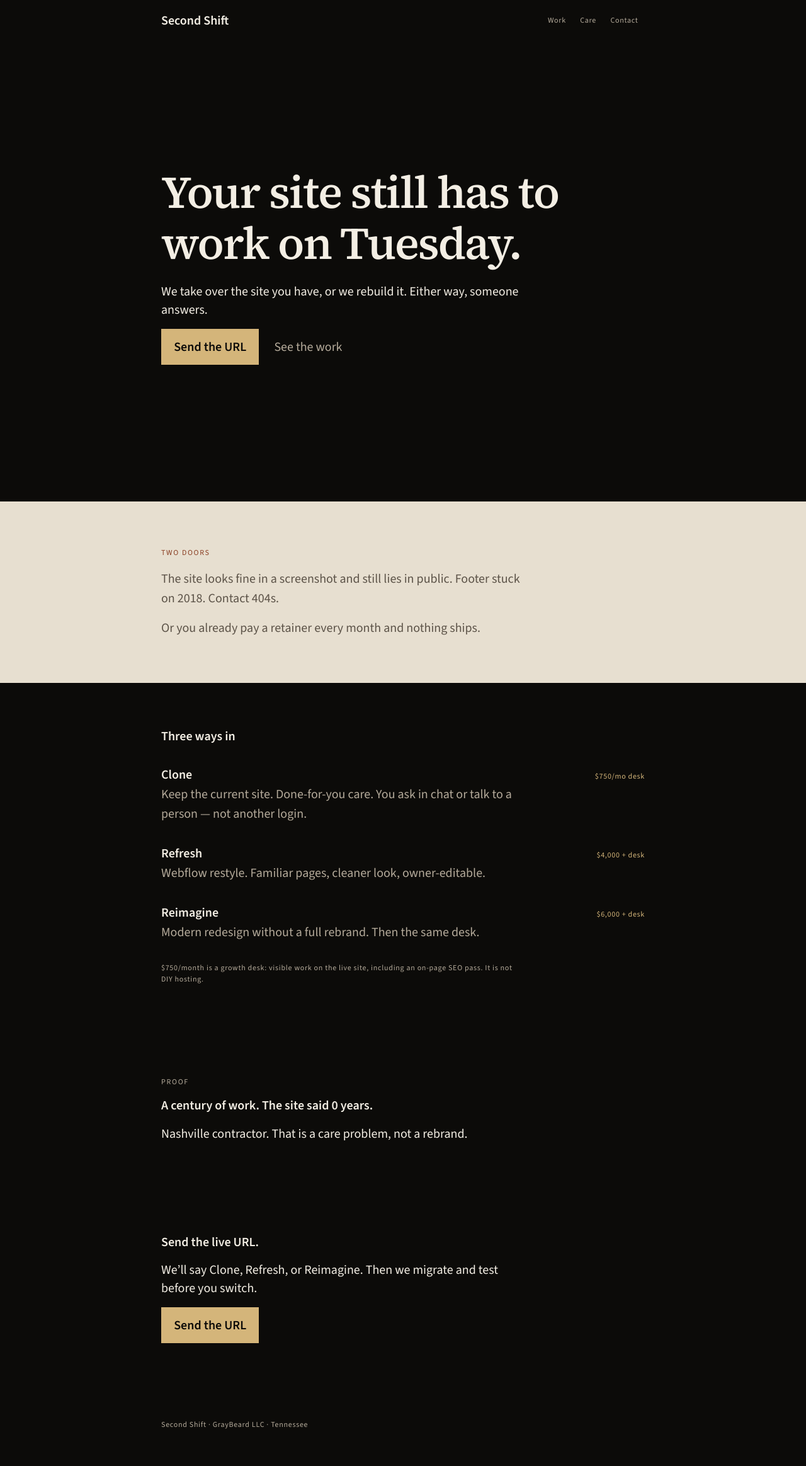
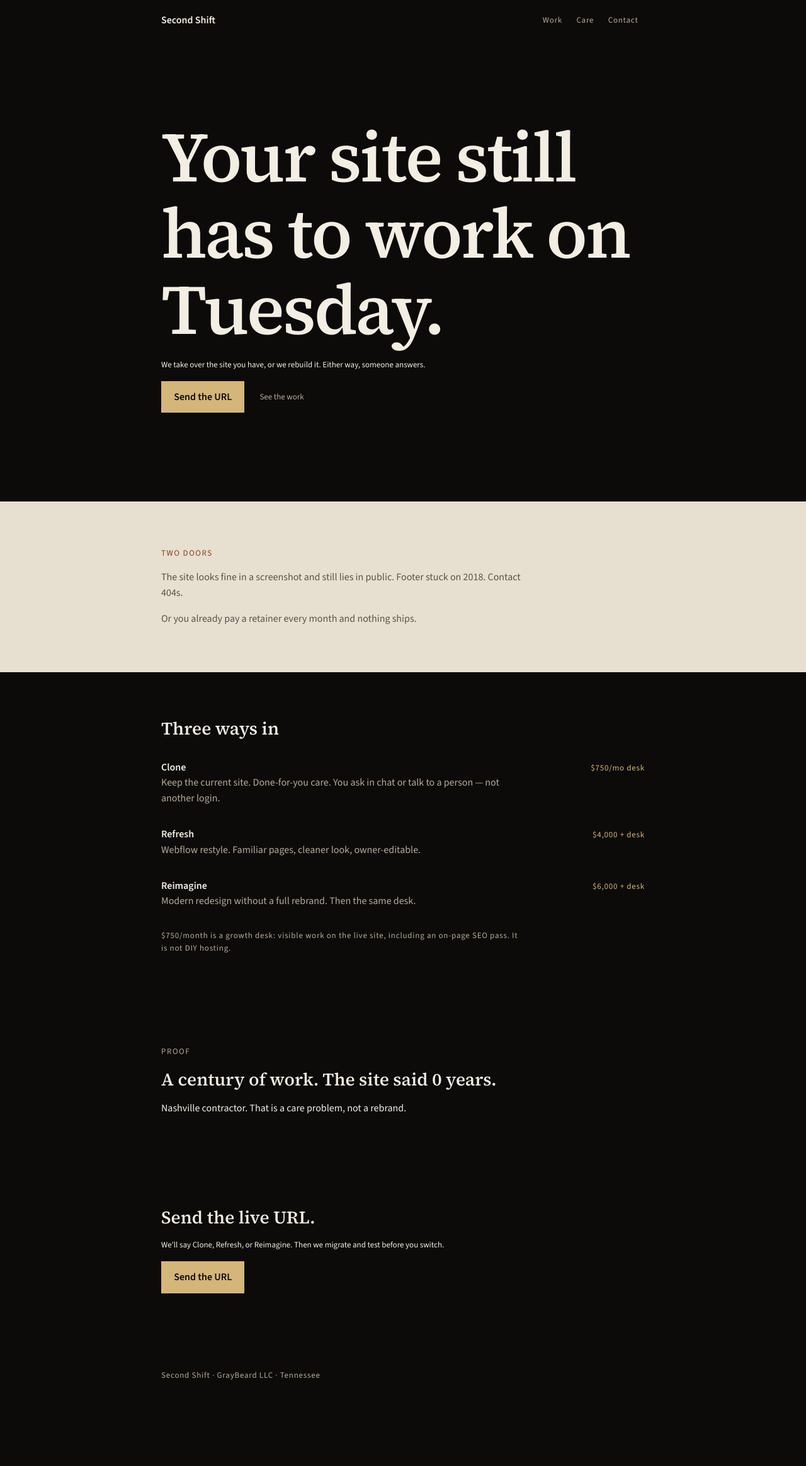
Before and after one commit to chrisgerhardt-dev/second-shift, a PHP site: page / in a window 1280 px wide. Shown: the whole page at 63% size. After the commit the page ends 2190 px from the top, so only its background shows below. Run offline with PHP 8.4, Linux system fonts and the light colour scheme.

Commit message:
Lock four type steps to Brand size tokens
Display clamp to 112px at 1280, hero lede at 13px meta,
section h2 on Source Serif 4. No fifth size. Copy unchanged.

Co-authored-by: chrisgerhardt-dev <chrisgerhardt-dev@users.noreply.github.com>

```diff
--- a/site.css
+++ b/site.css
@@ -1,6 +1,6 @@
 /* Marketing pages only. Hub keeps styles.css + market-test.css.
-   Type: Source Serif 4 (hero display only) + Source Sans 3 (body / UI / meta).
-   Three sizes: display / sub / meta. No Fraunces, grain, crop marks, or system-ui face.
+   Four steps only (16px root): display / title / body / meta.
+   Source Serif 4 = hero h1 + section h2. Source Sans 3 = body + meta.
    Fonts load from the four marketing HTML files (preconnect + stylesheet). */
 
 :root {
@@ -10,9 +10,10 @@
   --tap: 44px;
   --display: "Source Serif 4", "Source Serif Pro", "Iowan Old Style", Georgia, serif;
   --sans: "Source Sans 3", "Source Sans Pro", "Segoe UI", sans-serif;
-  --size-display: clamp(2.5rem, 7vw, 4.5rem);
-  --size-sub: 1.25rem;
-  --size-meta: 0.75rem;
+  --fs-display: clamp(3.25rem, 2.2rem + 6vw, 7rem);
+  --fs-title: clamp(1.5rem, 1.35rem + 0.6vw, 1.75rem);
+  --fs-body: 1rem;
+  --fs-meta: 0.8125rem;
   --paper: #e7dfd0;
   --paper-ink: #161310;
   --paper-muted: #5c5348;
@@ -20,7 +21,7 @@
 
 body.site {
   font-family: var(--sans);
-  font-size: var(--size-sub);
+  font-size: var(--fs-body);
   font-weight: 400;
   line-height: 1.55;
   background: var(--bg);
@@ -77,7 +78,7 @@ body.site header.mast {
 
 body.site .brand {
   font-family: var(--sans);
-  font-size: var(--size-sub);
+  font-size: var(--fs-body);
   font-weight: 600;
   color: var(--ink);
   text-decoration: none;
@@ -101,7 +102,7 @@ body.site nav a {
   min-width: var(--tap);
   padding: 0.55rem 0.65rem;
   color: var(--muted);
-  font-size: var(--size-meta);
+  font-size: var(--fs-meta);
   letter-spacing: 0.06em;
   text-decoration: none;
 }
@@ -154,26 +155,33 @@ body.site nav a[aria-current="page"] {
 body.site h1 {
   font-family: var(--display);
   font-optical-sizing: auto;
-  font-size: var(--size-display);
+  font-size: var(--fs-display);
+  font-style: normal;
   font-weight: 560;
-  line-height: 1.12;
+  line-height: 1.08;
   letter-spacing: -0.028em;
-  margin: 0 0 1.35rem;
+  margin: 0 0 1.1rem;
 }
 
 body.site h2 {
-  font-family: var(--sans);
-  font-size: var(--size-sub);
-  font-weight: 600;
-  line-height: 1.3;
+  font-family: var(--display);
+  font-optical-sizing: auto;
+  font-size: var(--fs-title);
+  font-style: normal;
+  font-weight: 560;
+  line-height: 1.25;
   margin: 0 0 1rem;
 }
 
 .lede {
-  font-size: var(--size-sub);
-  line-height: 1.45;
-  margin: 0 0 2rem;
-  max-width: 32rem;
+  font-family: var(--sans);
+  font-size: var(--fs-meta);
+  font-weight: 400;
+  line-height: 1.5;
+  letter-spacing: 0;
+  text-transform: none;
+  margin: 0 0 1.75rem;
+  max-width: 36em;
 }
 
 body.site p {
@@ -190,7 +198,7 @@ body.site p:last-child {
 body.site footer.colophon,
 .field label,
 .cost {
-  font-size: var(--size-meta);
+  font-size: var(--fs-meta);
   letter-spacing: 0.06em;
 }
 
@@ -198,7 +206,7 @@ body.site footer.colophon,
   color: var(--muted);
   margin: 0 0 0.85rem;
   text-transform: uppercase;
-  letter-spacing: 0.14em;
+  letter-spacing: 0.12em;
 }
 
 .fine {
@@ -219,7 +227,7 @@ body.site footer.colophon,
   align-items: center;
   min-height: var(--tap);
   color: var(--muted);
-  font-size: var(--size-sub);
+  font-size: var(--fs-meta);
 }
 
 .text-link:hover {
@@ -238,7 +246,7 @@ body.site .cta {
   background: var(--accent);
   color: var(--bg);
   font-family: var(--sans);
-  font-size: var(--size-sub);
+  font-size: var(--fs-body);
   font-weight: 600;
   cursor: pointer;
   text-decoration: none;
@@ -300,7 +308,7 @@ body.site .invert .cta:hover {
   padding: 0.85rem 1rem;
   border: 1px solid var(--line);
   color: var(--ink);
-  font-size: var(--size-sub);
+  font-size: var(--fs-body);
 }
 
 .intake {
@@ -334,7 +342,7 @@ body.site .invert .cta:hover {
   background: #14120e;
   color: var(--ink);
   font-family: var(--sans);
-  font-size: var(--size-sub);
+  font-size: var(--fs-body);
   border-radius: 0;
 }
 
@@ -375,6 +383,12 @@ body.site footer.colophon p {
   body.site nav a {
     flex: 1 1 0;
   }
+
+  /* Keep offer + Send the URL in the first viewport. Do not grow display. */
+  .hero {
+    min-height: 0;
+    padding: 1.75rem 0 2.25rem;
+  }
 }
 
 @media (prefers-reduced-motion: reduce) {
```
